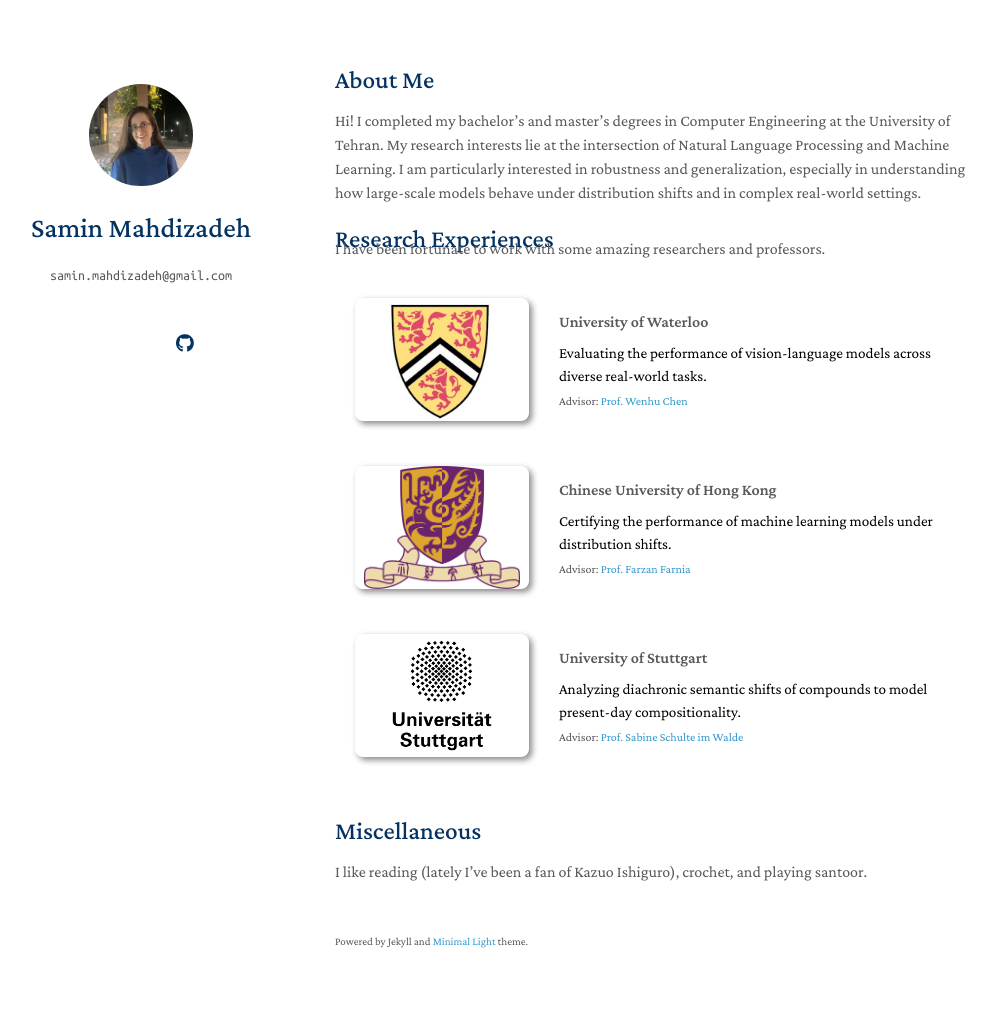
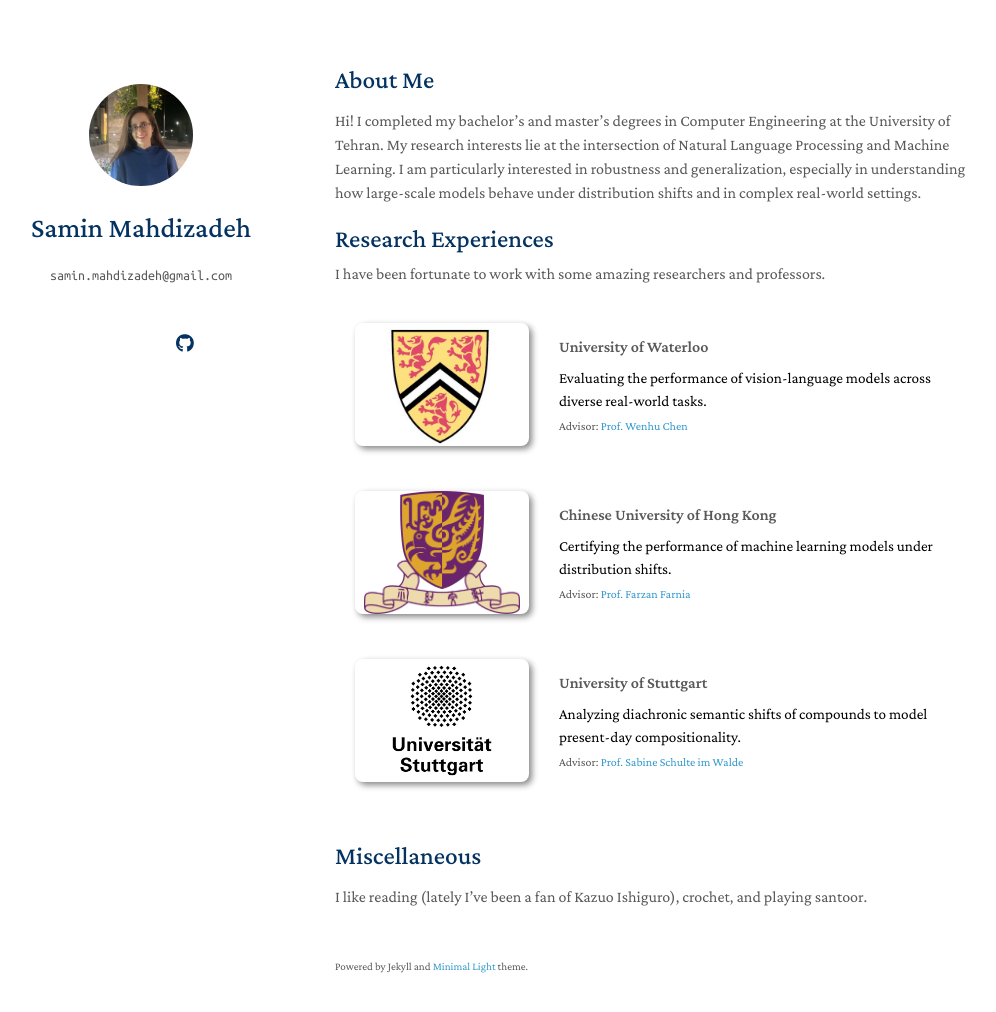
Before and after one commit to samin-mehdizadeh/samin-mehdizadeh.github.io, a Jekyll site: the page built from index.md, in a window 1280 px wide and 1047 px high. Shown: the top 1012 px of the window, without its empty margins (135-1131 px from the left). Built offline with Jekyll 4.4.1, drawn with Linux system fonts in a browser that asks for light colours; a style sheet for code colours, icons or effects is not loaded; our own code applies the rules of GitHub Pages for plain Markdown files.

```diff
--- a/_includes/research.md
+++ b/_includes/research.md
@@ -1,6 +1,10 @@
-<h2 id="research-experiences" style="margin: 2px 0px -15px;">Research Experiences</h2>
+<h2 id="research-experiences" style="margin: 2px 0px 10px;">
+Research Experiences
+</h2>
 
-<p style="margin-bottom: 1.5rem;">I have been fortunate to work with some amazing researchers and professors.</p>
+<p style="margin-top: 10px; margin-bottom: 1.5rem;">
+I have been fortunate to work with some amazing researchers and professors.
+</p>
 
 <div class="publications research-experiences">
 <ol class="bibliography">
```
